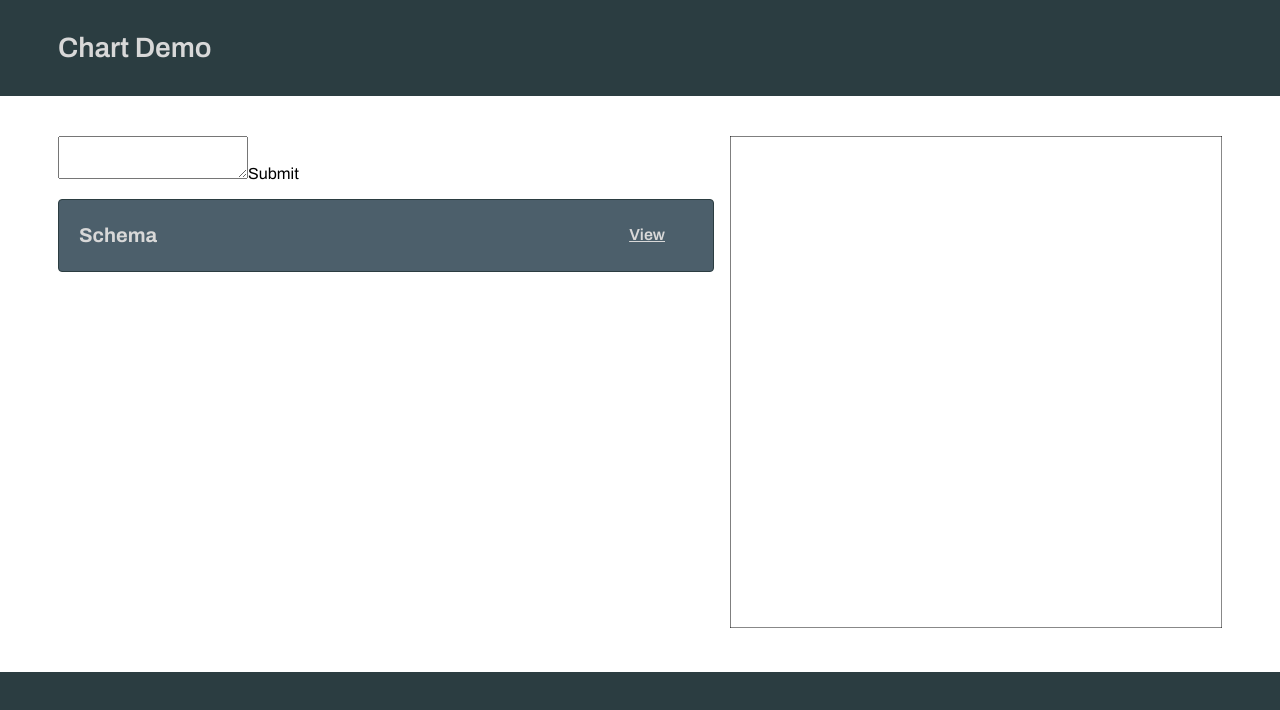
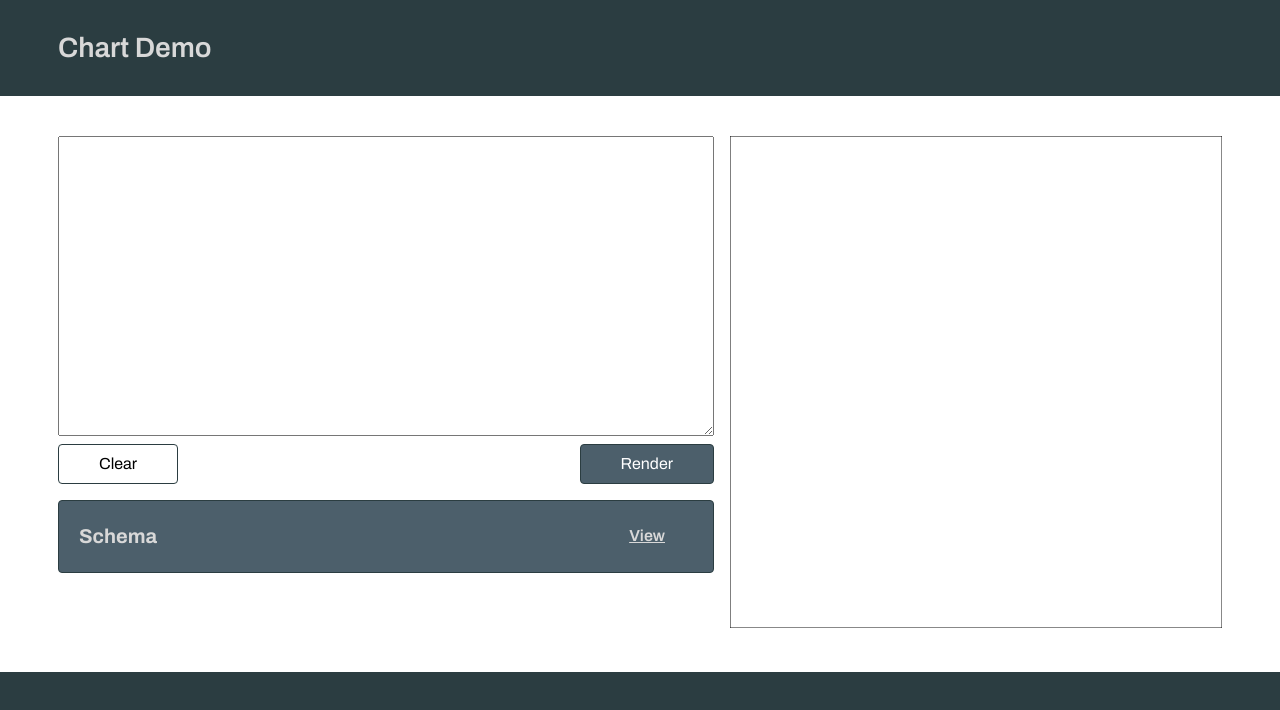
Before and after one commit to awdel/chart-demo, an Angular app: page / in a window 1280 px wide. Shown: the top 710 px of the page. Built offline with nearby package versions, Linux system fonts and the light colour scheme.

Commit message:
add clear form button

```diff
--- a/src/app/pages/home/form/form.component.html
+++ b/src/app/pages/home/form/form.component.html
@@ -1,4 +1,5 @@
-<form [formGroup]="form" (ngSubmit)="onSubmit()">
-    <textarea formControlName="payload"></textarea>
-    <button type="submit">Submit</button>
+<form [formGroup]="form" (ngSubmit)="onSubmit()" class="form">
+    <textarea formControlName="payload" class="form__textarea"></textarea>
+    <button type="button" class="button button--secondary form__control--clear" (click)="clearForm()">Clear</button>
+    <button type="submit" class="button button--primary form__control--render">Render</button>
 </form>
```
